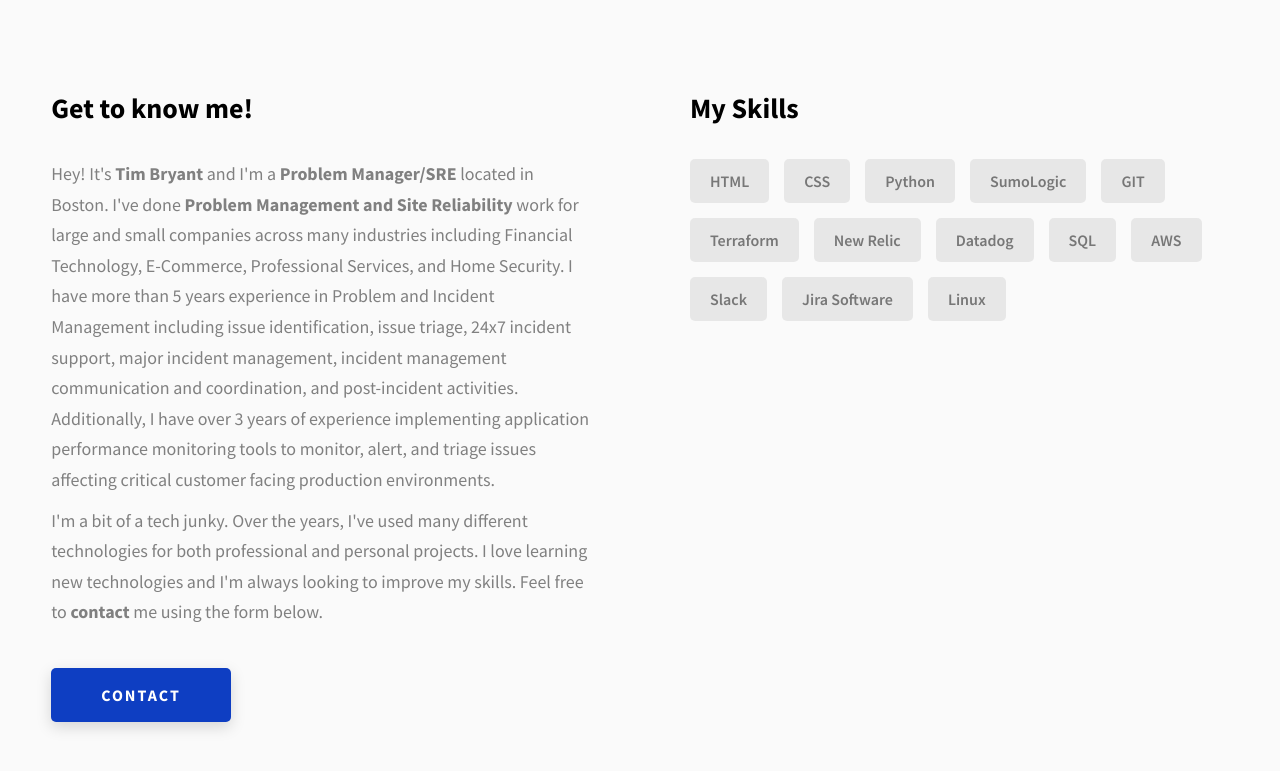
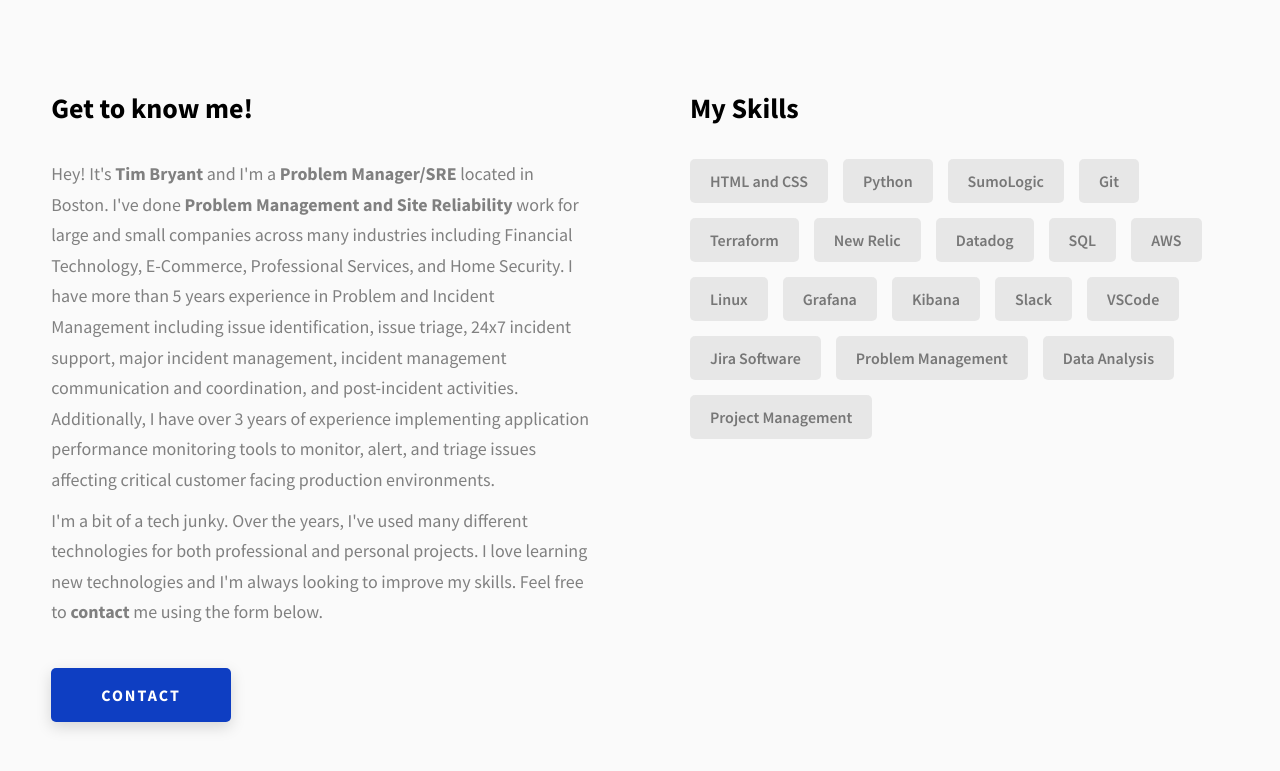
Before and after one commit to timmyb824/timothy-bryant, a website: page index.html in a window 1280 px wide. Shown: the part 1082-1853 px from the top of the page. Drawn offline with Linux system fonts and the light colour scheme.

Commit message:
Update skills list

```diff
--- a/index.html
+++ b/index.html
@@ -171,19 +171,24 @@
           <div class="about__content-skills">
             <h3 class="about__content-title">My Skills</h3>
             <div class="skills">
-              <div class="skills__skill">HTML</div>
-              <div class="skills__skill">CSS</div>
+              <div class="skills__skill">HTML and CSS</div>
               <div class="skills__skill">Python</div>
               <div class="skills__skill">SumoLogic</div>
-              <div class="skills__skill">GIT</div>
+              <div class="skills__skill">Git</div>
               <div class="skills__skill">Terraform</div>
               <div class="skills__skill">New Relic</div>
               <div class="skills__skill">Datadog</div>
               <div class="skills__skill">SQL</div>
               <div class="skills__skill">AWS</div>
+              <div class="skills__skill">Linux</div>
+              <div class="skills__skill">Grafana</div>
+              <div class="skills__skill">Kibana</div>
               <div class="skills__skill">Slack</div>
+              <div class="skills__skill">VSCode</div>
               <div class="skills__skill">Jira Software</div>
-              <div class="skills__skill">Linux</div>
+              <div class="skills__skill">Problem Management</div>
+              <div class="skills__skill">Data Analysis</div>
+              <div class="skills__skill">Project Management</div>
             </div>
           </div>
         </div>
```
